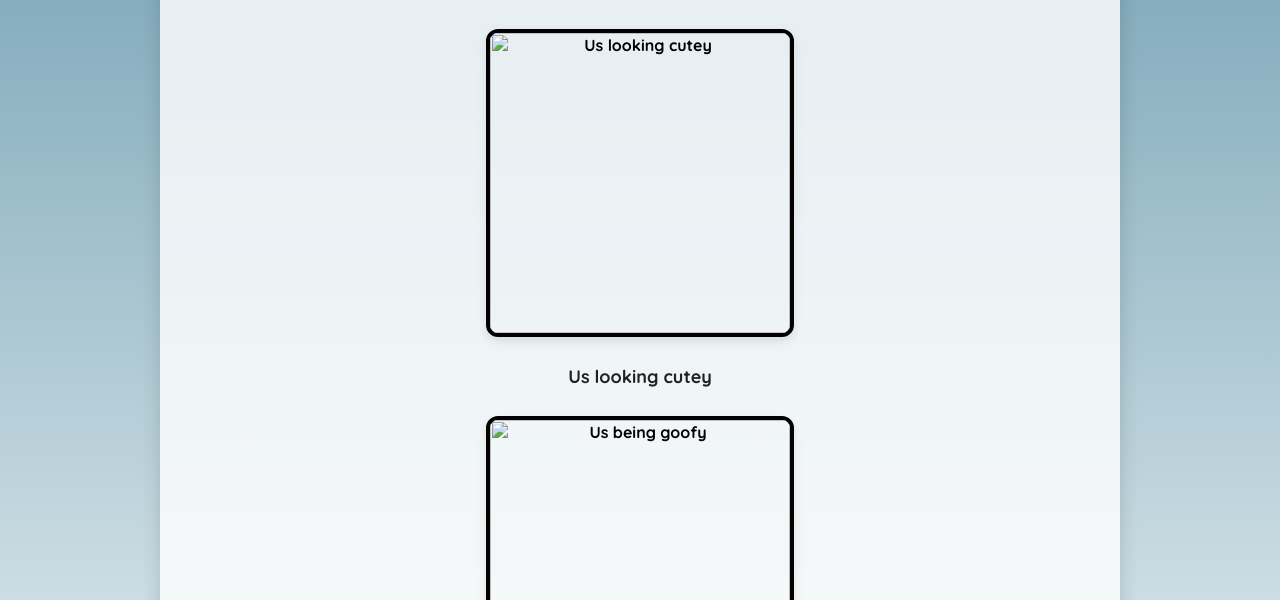
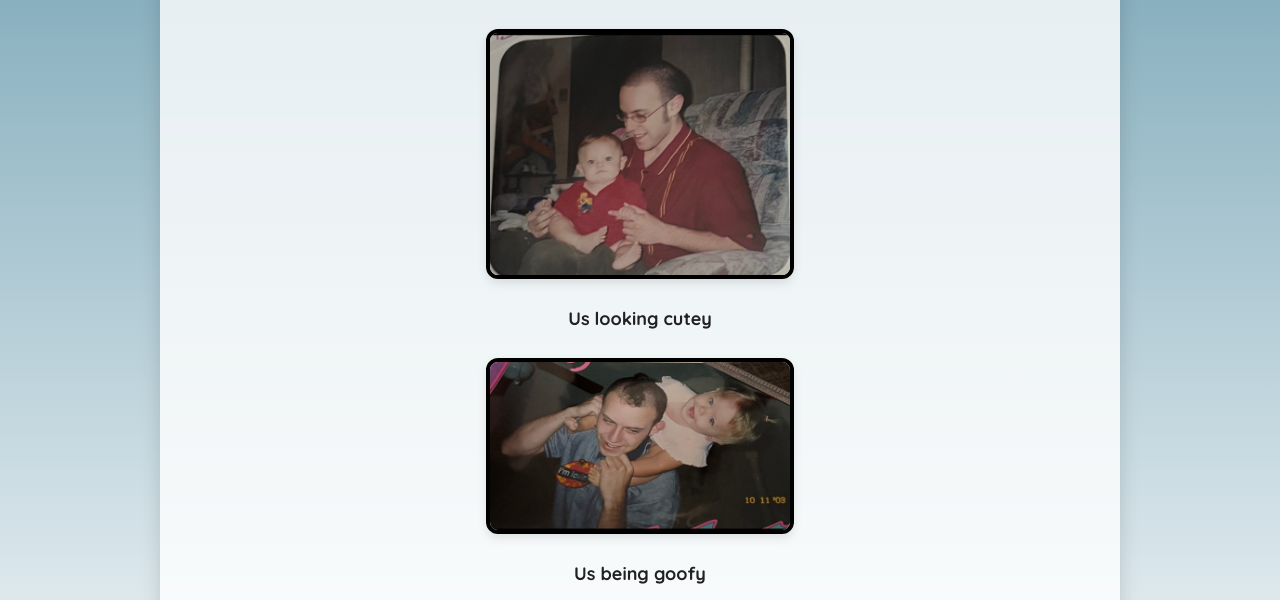
Before and after one commit to JupitersVoid/fathers-day, a plain HTML site: page index.html in a window 1280 px wide. Shown: the part 150-750 px from the top of the page. Drawn offline with Linux system fonts and the light colour scheme.

Commit message:
Fix image source paths in index.html
Updated image paths to remove 'images/' prefix.

```diff
--- a/index.html
+++ b/index.html
@@ -15,9 +15,9 @@
   <div class="card">
     <h1>💚Happy Fathers Day!💚</h1>
 
-    <img src="images/dad.jpg" alt="Us looking cutey" width="300">
+    <img src="dad.jpg" alt="Us looking cutey" width="300">
     <p>Us looking cutey</p>
-    <img src="images/dad2.jpg" alt="Us being goofy" width="300">
+    <img src="dad2.jpg" alt="Us being goofy" width="300">
     <p>Us being goofy</p>
 
     <p>To the best dad in the world, thank you for always being there for me. I appreciate you more than words can say.</p>
```
